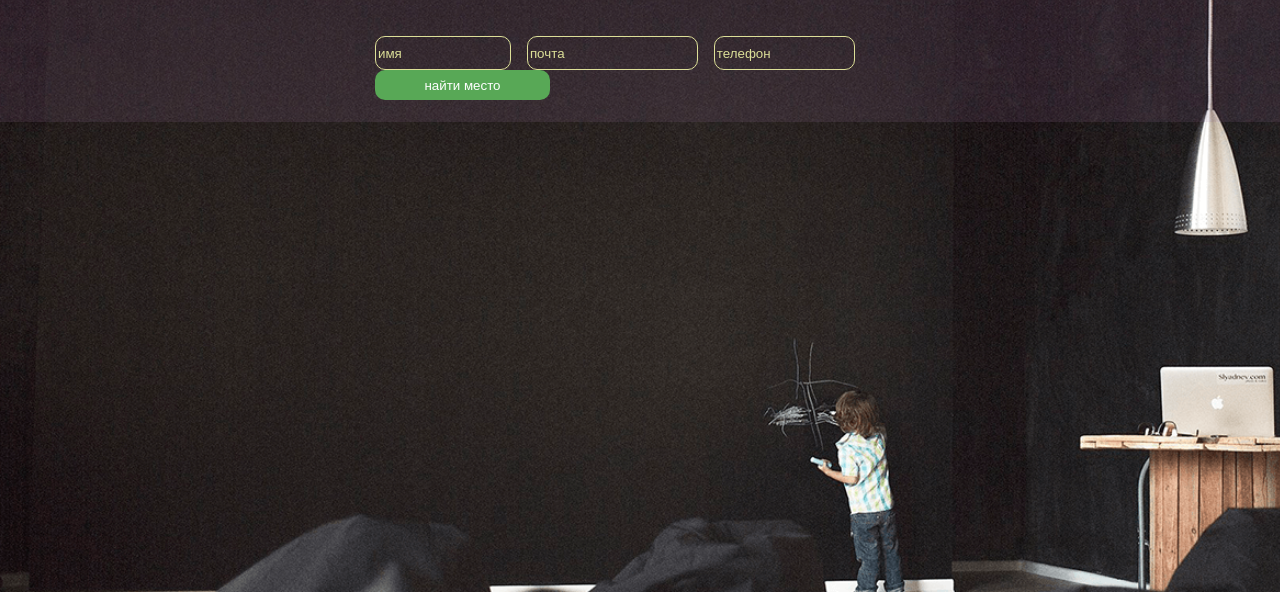
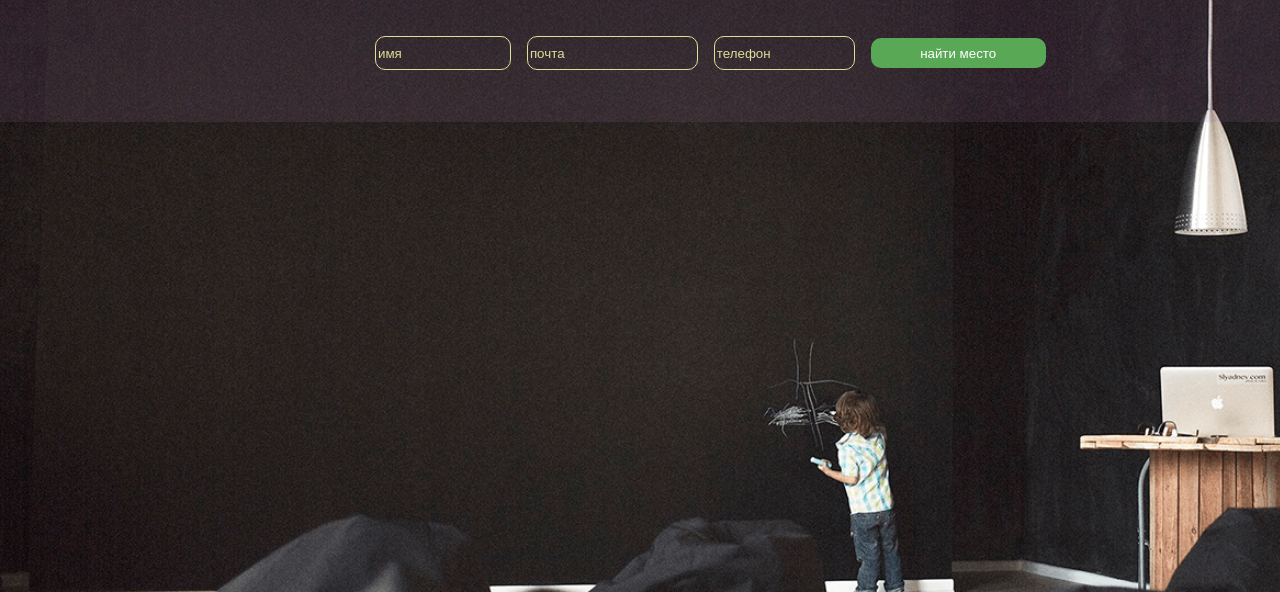
Before and after one commit to Chepiha/Home-work-5, a plain HTML site: page index.html in a window 1280 px wide. Shown: the part 208-800 px from the top of the page. Drawn offline with Linux system fonts and the light colour scheme.

Commit message:
second commit

```diff
--- a/css/style.css
+++ b/css/style.css
@@ -36,7 +36,6 @@ body {
 form {
     margin-top: 40px;
     height: 30px;
-    width: 645px;
 }
 
 input {
```
